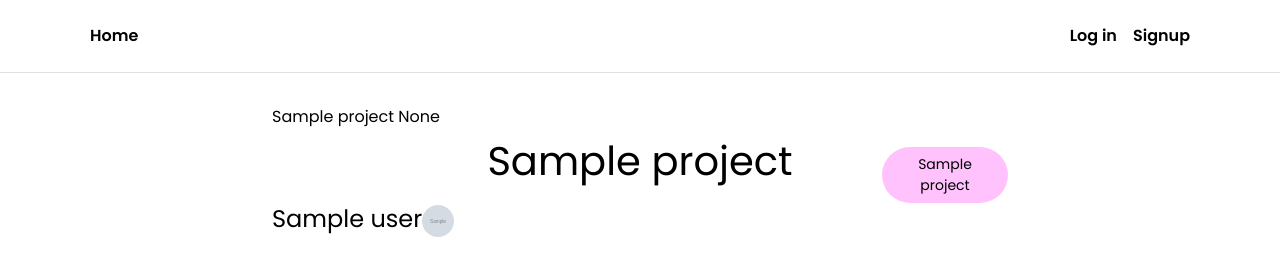
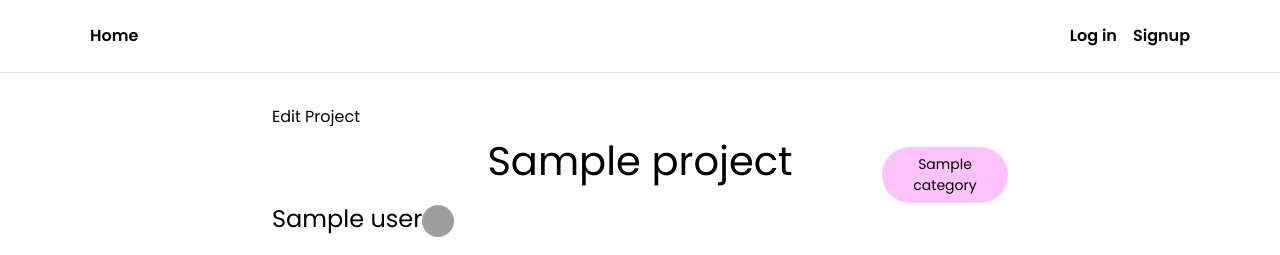
Before and after one commit to xiomara-masmela/feedback_web_app, a Flask app: page /project in a window 1280 px wide. Shown: the top 255 px of the page. Run offline with Flask 2, Linux system fonts and the light colour scheme; grey boxes marked "Sample" are stand-in pictures; a database or web service that is not in the repository returns one stand-in record (values such as "Sample title"); some libraries are stand-ins or nearby versions; grey boxes are pictures that could not be loaded.

Commit message:
fixed bugs and models

```diff
--- a/app.py
+++ b/app.py
@@ -11,8 +11,8 @@ from werkzeug.utils import secure_filename
 
 #local imports
 from database import sql_write, sql_select_id, sql_select_user_project
-from models.users import create_new_user, select_all_users
-from models.projects import select_project, edit_category, edit_link, edit_image, edit_description, edit_title, select_all_projects, delete_project_id
+from models.users import create_user, select_all_users, select_user, select_user_email
+from models.projects import create_new_project, select_project, edit_category, edit_link, edit_image, edit_description, edit_title, select_all_projects, delete_project_id
 from models.passwords import check_password, convert_secure_password
 
 
@@ -46,24 +46,35 @@ def login():
 
 @app.route('/login_action', methods=['POST'])
 def loginAction():
+
     username = request.form.get('emailLogin')
     password = request.form.get('passwordlogin')
     password_hash = convert_secure_password(password)
     users = select_all_users()
-    for user in users:
-        password_hash = user['password_hash']
-        valid = check_password(password, password_hash)
-        userEmail = user['email']
-        if user['email'] == username and valid == True:
-            session['email'] = username
-            session['user_id'] = user['id']
-            session['name'] = user['name']
-            session['avatar']= user['avatar']
-            return redirect('/')
-        else:
-            error_message = 'Email address or password is incorrect'
-            return render_template('login.html', error_message = error_message, userEmail=userEmail, username=username, users = users)
+
+    user = select_user_email(username)
+    print(user)
+    userEmail = user[1]
+    userPh = user[3]
+    valid = check_password(password, userPh)
+
+    if userEmail == username and valid == True:
+        session['email'] = username
+        session['user_id'] = user[0]
+        session['name'] = user[2]
+        session['avatar']= user[4]
+        print(session['email'], session['user_id'])
+        return redirect('/')
+    else:
+        error_message = 'Email address or password is incorrect'
+
+    return render_template('login.html', error_message = error_message, userEmail=userEmail, username=username, users = users, user = x_user)
+
     return render_template('login.html', error_message="User not found")
+
+
+
+
 
 # ***** Signup *****
 @app.route('/signup')
@@ -104,7 +115,7 @@ def signupAction():
     image_url = upload_result["secure_url"]
 
     if password == confirm_password:
-        query = create_new_user(email,name, password_hash, image_url, role)
+        query = create_user(email,name, password_hash, image_url, role)
         return redirect('/login')
     else:
         return "Could not sign up"
@@ -113,7 +124,9 @@ def signupAction():
 # ***** signout *****
 @app.route('/signout')
 def signout():
+    print(session['email'])
     session.clear()
+
     return redirect('/')
 
 # ***** UPLOAD *****
@@ -121,15 +134,14 @@ def signout():
 
 # Create project
 @app.route('/upload-project')
-def uploadProject():
+def createProject():
     name = session.get('name')
     user_id = session.get('user_id')
     avatar = session.get('avatar')
-
-    return render_template('upload-project.html', avatar = avatar)
+    return render_template('upload-project.html', avatar = avatar, user_id = user_id, name = name)
 
 @app.route('/upload-project-action' , methods = ['POST'])
-def uploadProjectAction() :
+def createProjectAction() :
     user_id = session.get('user_id')
     title = request.form.get('title')
     description = request.form.get('projectDescription')
@@ -154,10 +166,9 @@ def uploadProjectAction() :
 
           )
     app.logger.info(upload_result)
-    uploaded_img_url = upload_result["secure_url"]
+    image = upload_result["secure_url"]
 
-    sql_write('INSERT INTO projects(title, image, description, category, project_link, user_id) VALUES(%s, %s, %s, %s, %s, %s)',
-        [title, uploaded_img_url, description, category, link, user_id ])
+    query = create_new_project(title, image, description, category, link, user_id)
     return redirect('/')
 
 
@@ -170,13 +181,10 @@ def projectSingle():
     avatar = session.get('avatar')
     #project information
     project_id = request.args.get('project_id')
-    #Get project, users(author) from db
-    result = sql_select_id('SELECT * FROM projects WHERE project_id = %s' , [project_id])
-    author_id = result[6]
-    author = sql_select_user_project('SELECT name FROM users INNER JOIN projects ON users.user_id = projects.user_id')
-    author_avatar = sql_select_user_project('SELECT avatar FROM users INNER JOIN projects ON users.user_id = projects.user_id')
-
-    return render_template('project.html', result = result, author = author, author_avatar = author_avatar, avatar = avatar, name = name, current_user_id = current_user_id)
+    project = select_project(project_id)
+    author_id = project[6]
+    author = select_user(author_id)
+    return render_template('project.html', project = project , author = author, avatar = avatar, name = name, current_user_id = current_user_id)
 
 #Edit Project
 @app.route('/edit-project')
@@ -195,16 +203,18 @@ def editProjectAction():
     title = request.form.get('title')
     image = request.form.get('projectImage')
     description = request.form.get('projectDescription')
-    category = request.form.get('project Category')
+    category = request.form.get('projectCategory')
     link = request.form.get('link')
     if title != '':
         query_update = edit_title(title, project_id)
+        print(query_update)
     if image != '':
         query_update_image = edit_image(image, project_id)
     if description != '':
         query_update_description = edit_description(description, project_id)
     if category != '':
         query_update_category= edit_category(category, project_id)
+        print(query_update_category)
     if link != '':
         query_update_link = edit_link(link, project_id)
     return redirect('/')
@@ -216,5 +226,6 @@ def deleteProject():
     print(query)
 
     return redirect('/')
+
 if __name__ == "__main__":
     app.run(debug=True)
--- a/models/projects.py
+++ b/models/projects.py
@@ -1,4 +1,9 @@
 from database import  sql_write, sql_select, sql_select_id, sql_delete
+
+def create_new_project(title, image, description, category, project_link, user_id):
+    query = sql_write('INSERT INTO projects(title, image, description, category, project_link, user_id) VALUES(%s, %s, %s, %s, %s, %s)',
+        [title, image, description, category, project_link, user_id ])
+    return query
 
 def select_all_projects():
     results = sql_select('SELECT project_id, title, image, description, category, project_link from projects')
@@ -7,36 +12,37 @@ def select_all_projects():
         project = {
             'id': row[0],
             'title': row[1],
-            'imgage': row[2],
+            'image_url': row[2],
             'description': row[3],
             'category': row[4],
             'link': row[5]
         }
         total_projects.append(project)
     return total_projects
+
 def select_project(project_id):
-    project =sql_select_id("SELECT project_id, title, image, description, category, project_link FROM projects WHERE project_id =(%s)", [project_id])
+    project =sql_select_id("SELECT project_id, title, image, description, category, project_link, user_id FROM projects WHERE project_id =(%s)", [project_id])
     return project
 
 def edit_title(title, project_id):
-    query = sql_write('UPDATE projects SET title=(%s) WHERE project_id=(%s)',[title, project_id])
-    return query
+    project = sql_write('UPDATE projects SET title=(%s) WHERE project_id=(%s)',[title, project_id])
+
 
 def edit_image(image, project_id):
-    query = sql_write('UPDATE projects SET image=(%s) WHERE project_id=(%s)',[image, project_id])
-    return query
+    project = sql_write('UPDATE projects SET image=(%s) WHERE project_id=(%s)',[image, project_id])
+
 
 def edit_description(description, project_id):
-    query = sql_write('UPDATE projects SET description=(%s) WHERE project_id=(%s)',[description, project_id])
-    return query
+    project = sql_write('UPDATE projects SET description=(%s) WHERE project_id=(%s)',[description, project_id])
+
 
 def edit_category(category, project_id):
-    query = sql_write('UPDATE projects SET category=(%s) WHERE project_id=(%s)',[category, project_id])
-    return query
+    project = sql_write('UPDATE projects SET category=(%s) WHERE project_id=(%s)',[category, project_id])
+
 
 def edit_link(link, project_id):
-    query = sql_write('UPDATE projects SET link=(%s) WHERE project_id=(%s)',[link, project_id])
-    return query
+    project = sql_write('UPDATE projects SET project_link=(%s) WHERE project_id=(%s)',[link, project_id])
+
 
 def delete_project_id(project_id):
     delete_query = sql_delete('DELETE FROM projects WHERE project_id =(%s)',[project_id])
--- a/models/users.py
+++ b/models/users.py
@@ -1,4 +1,15 @@
 from database import sql_write, sql_select, sql_select_id
+
+# class User:
+#     def __init__(self,id, email, name, password_hash, avatar, role):
+#         self.id=id
+#         self.name = name
+#         self.email = email
+#         self.password = password_hash
+#         self.avatar = avatar,
+#         self.role = role
+
+
 
 def select_all_users():
     results = sql_select('SELECT user_id, email, name, password_hash, avatar, role FROM users')
@@ -15,7 +26,14 @@ def select_all_users():
         total_users.append(user)
     return total_users
 
-def create_new_user(email,name, password_hash, image, role):
-    query = sql_write('INSERT INTO users(email, name, password_hash, avatar, role) VALUES(%s, %s, %s, %s, %s)',
+def create_user(email,name, password_hash, image, role):
+    sql_write('INSERT INTO users(email, name, password_hash, avatar, role) VALUES(%s, %s, %s, %s, %s)',
         [email, name, password_hash, image, role ])
-    return query
+
+def select_user(user_id):
+    user = sql_select_id('SELECT * FROM users WHERE user_id =%s', [user_id])
+    return user
+
+def select_user_email(email):
+    user = sql_select_id('SELECT * FROM users WHERE email =%s', [email])
+    return user
--- a/templates/index.html
+++ b/templates/index.html
@@ -26,7 +26,7 @@
     <section class="home-project d-flex flex-wrap">
         {% for row in projects %}
           <div class="project-single col-lg-3 me-2 ">
-            <img class="project-thumbnail" src="{{row['img_url']}}" />
+            <img class="project-thumbnail" src="{{row['image_url']}}" />
             <div class="project-information">
               <p class="category">{{row['category']}}</p>
               <h4 class="project-title">
--- a/templates/login.html
+++ b/templates/login.html
@@ -10,7 +10,8 @@
             <p class="text-center">Lorem ipsum dolor sit amet, consectetur adipiscing elit. Maecenas luctus libero ut dui aliquet, dictum tincidunt nisl tempus. </p>
             {{userEmail}}
             {{username}}
-            {{users}}
+
+            {{user}}
             {% if error_message %}
                 <div class="error">
                     <p>{{error_message}}</p>
--- a/templates/project.html
+++ b/templates/project.html
@@ -6,25 +6,22 @@
     <div class="row  justify-content-center ">
         <div class="col-lg-2"></div>
         <div class="col-lg-8 project-single pt-3">
-            {{result[6]}}
-            {{current_user_id}}
-            {% if  current_user_id  == result[6]  %}
             <div class="project-update">
-                <a href="/edit-project?id={{result[0]}}">Edit Project</a>
+                <a href="/edit-project?id={{project[0]}}">Edit Project</a>
             </div>
-            {% endif %}
+
             <div class="page_title mt-2 mb-2">
-                <h1 class="text-center">{{result[1]}}</h1>
-                <p class="category">{{result[4]}}</p>
+                <h1 class="text-center">{{project[1]}}</h1>
+                <p class="category">{{project[4]}}</p>
             </div>
             <div class="author-information d-flex mt-3 mb-3">
-                <h4 ><a class="mr-3">{{author[0]}}</a></h4>
-                <img class="rounded-circle" width="32" height="32"src="{{author_avatar[0]}}">
+                <h4 ><a class="mr-3">{{author[2]}}</a></h4>
+                <img class="rounded-circle" width="32" height="32"src="{{author[4]}}">
             </div>
-            <img class="main-img mb-5" src="{{result[2]}}">
-            <p class="mt-4 mb-4">{{result[3]}}</p>
-            {% if  result[5] %}
-                <a href="{{result[5]}}" target="_blank">See Project</a>
+            <img class="main-img mb-5" src="{{project[2]}}">
+            <p class="mt-4 mb-4">{{project[3]}}</p>
+            {% if  project[5] %}
+                <a href="{{project[5]}}" target="_blank">See Project</a>
             {% endif %}
         </div>
         <div class="col-lg-2">
```
Also changed, not shown: models/uploads.py (+3 -7 lines).
